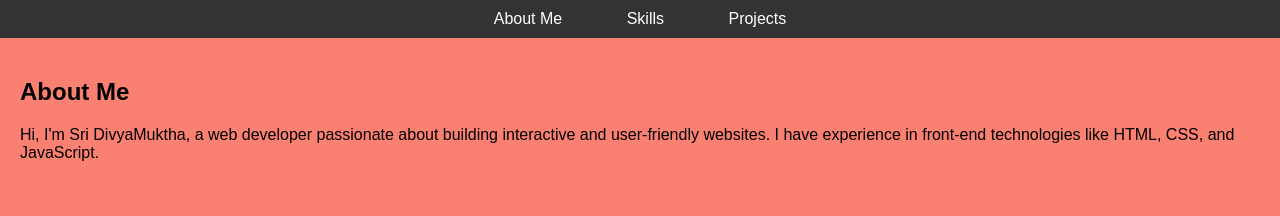
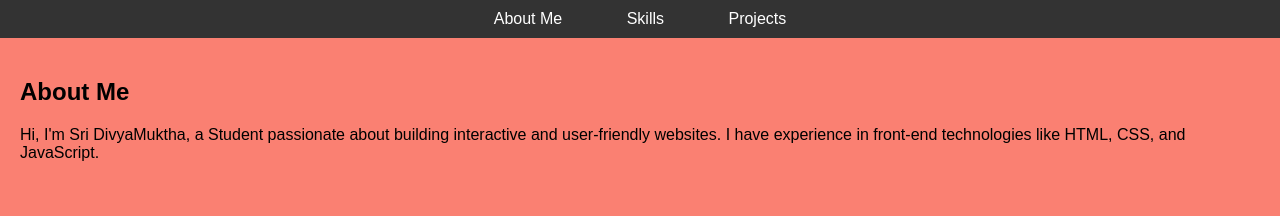
Before and after one commit to DivyaKompalli/DivyaKompalli.github.io, a plain HTML site: page index.html in a window 1280 px wide. Shown: the top 216 px of the page. Drawn offline with Linux system fonts and the light colour scheme.

Commit message:
modified

```diff
--- a/index.html
+++ b/index.html
@@ -16,7 +16,7 @@
 
 <section id="about">
     <h2>About Me</h2>
-    <p>Hi, I'm Sri DivyaMuktha, a web developer passionate about building interactive and user-friendly websites. I have experience in front-end technologies like HTML, CSS, and JavaScript.</p>
+    <p>Hi, I'm Sri DivyaMuktha, a Student passionate about building interactive and user-friendly websites. I have experience in front-end technologies like HTML, CSS, and JavaScript.</p>
 </section>
 
 <section id="skills">
```
